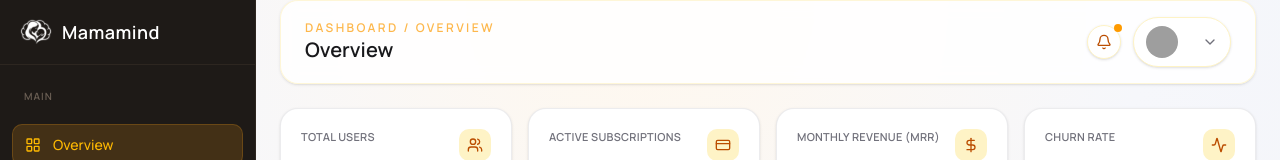
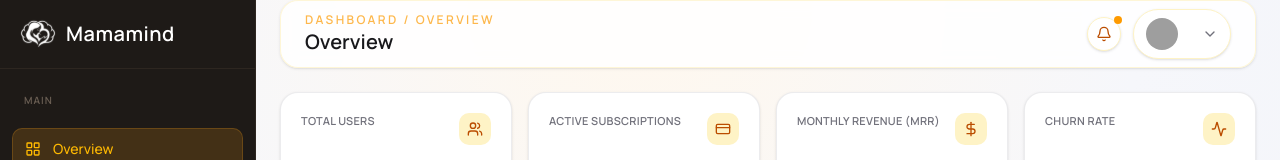
Before and after one commit to suman-chandra-barman/mamamind-admin-dashbaord, a Next.js app: page / in a window 1280 px wide. Shown: the top 160 px of the page. Built offline with nearby package versions, Linux system fonts and the light colour scheme; no server answers; grey boxes are pictures that could not be loaded.

Commit message:
feat(layout): adjust logo size and Topbar padding for improved aesthetics

```diff
--- a/src/components/layout/Sidebar.tsx
+++ b/src/components/layout/Sidebar.tsx
@@ -126,8 +126,8 @@ export default function Sidebar({ isOpen, onClose }: SidebarProps) {
             className="flex items-center gap-2.5 px-5 border-b py-4 "
             style={{ borderColor: "#2d2620" }}
           >
-            <Image src={logo} alt="Mamamind" width={32} height={32} />
-            <span className="text-lg font-semibold text-white tracking-wide">
+            <Image src={logo} alt="Mamamind" width={36} height={36} />
+            <span className="text-xl font-semibold text-white tracking-wide">
               Mamamind
             </span>
             <button
--- a/src/components/layout/Topbar.tsx
+++ b/src/components/layout/Topbar.tsx
@@ -42,7 +42,7 @@ export default function Topbar({ onOpenSidebar }: TopbarProps) {
   };
 
   return (
-    <header className="flex flex-wrap items-center justify-between gap-4 rounded-2xl border border-amber-100/70 bg-white/85 px-6 py-4 shadow-sm backdrop-blur">
+    <header className="flex flex-wrap items-center justify-between gap-4 rounded-2xl border border-amber-100/70 bg-white/85 px-6 py-2 shadow-sm backdrop-blur">
       <div className="flex min-w-0 items-center gap-3">
         <button
           className="inline-flex h-9 w-9 items-center justify-center rounded-full border border-amber-100 bg-white text-amber-700 shadow-sm lg:hidden"
```
